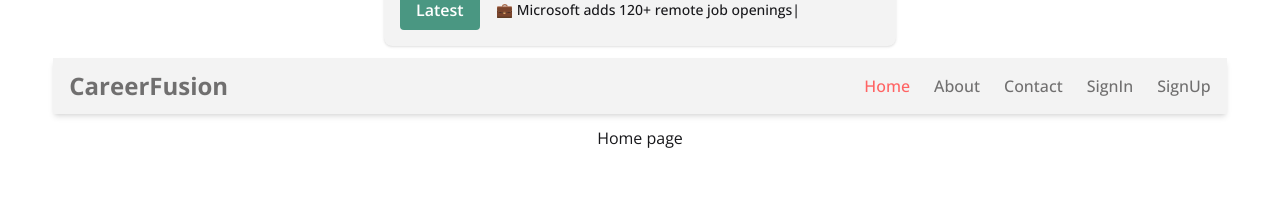
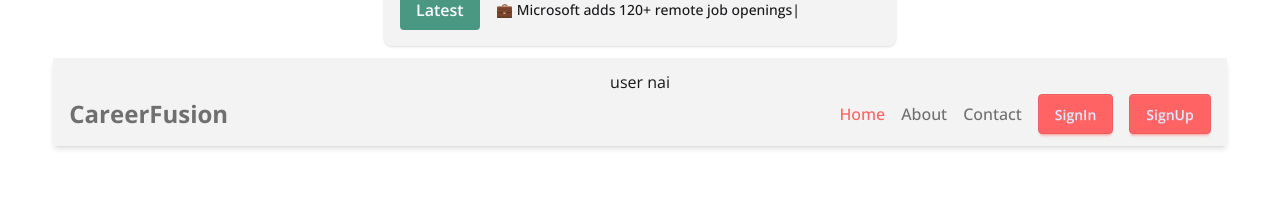
Before and after one commit to mehedipolash/CAREERFUSION, a React (Vite) app: page / in a window 1280 px wide. Shown: the part 180-380 px from the top of the page. Built offline with nearby package versions, Linux system fonts and the light colour scheme; no server answers.

Commit message:
Logout implemented

```diff
--- a/src/Components/Navbar.jsx
+++ b/src/Components/Navbar.jsx
@@ -1,15 +1,29 @@
-import React from "react";
-import { NavLink } from "react-router";
+import React, { use } from "react";
+import { Link, NavLink } from "react-router";
+import { AuthContext } from "../Provider/AuthProvider";
 
 const Navbar = () => {
+  const { user, logOut } = use(AuthContext);
+
+  const handleSignOut = () => {
+    logOut()
+      .then(() => {
+        alert("Logged out successfully");
+      })
+      .catch((error) => {
+        console.log(error);
+      });
+  };
+
   return (
     <nav className="bg-base-200 shadow-md lg:px-4 py-3">
+      <p className="text-center">{user ? user.email : "user nai"}</p>
       <div className="max-w-7xl mx-auto flex justify-between items-center">
         {/* Logo / Brand */}
         <div className="text-2xl font-bold text-accent">CareerFusion</div>
 
-        {/* Menu */}
-        <div className="hidden md:flex gap-6 text-accent font-medium">
+        {/* Menu (desktop + mobile using same div) */}
+        <div className="flex flex-col md:flex-row md:items-center md:gap-4 text-accent font-medium">
           <NavLink
             to="/"
             className={({ isActive }) => (isActive ? "text-primary" : "")}
@@ -28,27 +42,29 @@ const Navbar = () => {
           >
             Contact
           </NavLink>
-          <NavLink
-            to="/auth/signin"
-            className={({ isActive }) => (isActive ? "text-primary" : "")}
-          >
-            SignIn
-          </NavLink>
+
+          {user ? (
+            <button
+              onClick={handleSignOut}
+              className="btn btn-primary  mt-2 md:mt-0"
+            >
+              LogOut
+            </button>
+          ) : (
+            <Link
+              to="/auth/signin"
+              className="btn btn-primary mt-2 md:mt-0"
+            >
+              SignIn
+            </Link>
+          )}
+
           <NavLink
             to="/auth/signup"
             className={({ isActive }) => (isActive ? "text-primary" : "")}
           >
-            SignUp
+            <button className="btn btn-primary mt-2 md:mt-0">SignUp</button>
           </NavLink>
-        </div>
-
-        {/* Mobile Menu */}
-        <div className="md:hidden flex flex-col gap-2 text-accent font-medium">
-          <NavLink to="/">Home</NavLink>
-          <NavLink to="/other/about">About</NavLink>
-          <NavLink to="/other/contactus">Contact</NavLink>
-          <NavLink to="/auth/signin">SignIn</NavLink>
-          <NavLink to="/auth/signup">SignUp</NavLink>
         </div>
       </div>
     </nav>
--- a/src/Pages/About.jsx
+++ b/src/Pages/About.jsx
@@ -8,8 +8,7 @@ import { AuthContext } from "../Provider/AuthProvider";
 import { p } from "framer-motion/client";
 
 const About = () => {
-  const { user } = use(AuthContext);
-  console.log(user);
+
 
   const ref = useRef(null);
   const isInView = useInView(ref, { once: true, threshold: 0.1 });
@@ -71,7 +70,7 @@ const About = () => {
 
   return (
     <div className="min-h-screen bg-linear-to-br from-slate-50 to-blue-50">
-      <p>{user ? user.email : "user nai"}</p>
+
 
       {/* Hero Section */}
       <section className="relative py-20 overflow-hidden">
--- a/src/Pages/Home.jsx
+++ b/src/Pages/Home.jsx
@@ -7,7 +7,7 @@ import CareerTips from "../Components/CareerTips.jsx";
 const Home = () => {
   return (
     <div>
-      <h2 className="text-center">Home page</h2>
+
       <section>
         <Hero></Hero>
       </section>
--- a/src/Provider/AuthProvider.jsx
+++ b/src/Provider/AuthProvider.jsx
@@ -1,6 +1,6 @@
 import React, { createContext, useEffect, useState } from "react";
 export const AuthContext = createContext();
-import { getAuth, onAuthStateChanged } from "firebase/auth";
+import { getAuth, onAuthStateChanged, signOut } from "firebase/auth";
 import { createUserWithEmailAndPassword } from "firebase/auth";
 import app from "../Firebase/firebase.config";
 // Initialize Firebase Authentication and get a reference to the service
@@ -12,6 +12,10 @@ const AuthProvider = ({ children }) => {
   const createUser = (email, password) => {
     return createUserWithEmailAndPassword(auth, email, password);
   };
+
+  const logOut=()=>{
+    return signOut(auth)
+  }
   useEffect(()=>{
    const unsubscribe= onAuthStateChanged(auth, (currentUser) => {
       setUser(currentUser);
@@ -26,6 +30,7 @@ const AuthProvider = ({ children }) => {
     setUser,
     auth,
     createUser,
+    logOut,
   };
   return <AuthContext value={authData}>{children}</AuthContext>;
 };
--- a/src/Routes/Router.jsx
+++ b/src/Routes/Router.jsx
@@ -5,7 +5,7 @@ import ErrorPage from "../Pages/ErrorPage";
 import AuthLayout from "../Layout/AuthLayout";
 import ContactUs from "../Pages/ContactUs";
 import SignIn from "../Pages/SignIn";
-import Signup from "../Pages/Signup";
+import Signup from "../Pages/SignUp";
 import Home from "../Pages/Home";
 import CompanyDetails from "../Pages/CompanyDetails";
 import Loading from "../Components/Loading";
```
